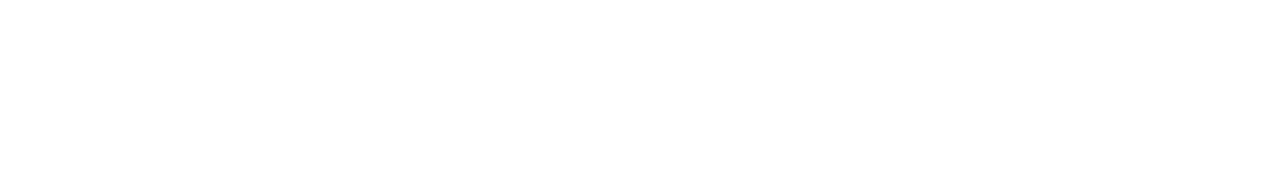
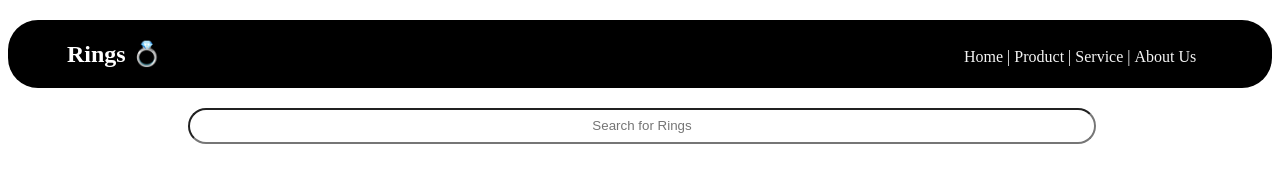
Before and after one commit to Thanosda/Productspg, a plain HTML site: page index.html in a window 1280 px wide. Drawn offline with Linux system fonts and the light colour scheme.

Commit message:
new project

```diff
--- a/index.html
+++ b/index.html
@@ -5,8 +5,34 @@
     <meta name="viewport" content="width=device-width, initial-scale=1.0">
     <title>Product page</title>
    <link rel="icon" href="/img/icons8-perfume-96.png">
+   <link rel="stylesheet" href="/style.css">
 </head>
 <body>
+    <div class="header ">
+        <nav>
+            <h1>Rings 💍</h1>
+            <ul>
+                <li>Home |</li>
+                <li>Product |</li>
+                <li>Service |</li>
+                <li>About Us</li>
+            </ul>
+        </nav>
+
+    </div>
+
+    <div clsas="search">
+        <input type="text" placeholder="Search for Rings">
+
+    </div>
+
+    </div>
+
+
+
+
+
+
 
 </body>
 </html>
--- /dev/null
+++ b/style.css
@@ -0,0 +1,42 @@
+nav{
+    background-color: black;
+    color :white;
+    display:block;
+    border-radius: 30px;
+    margin-top: 20px;
+
+}
+
+h1{
+  margin-left: 59px;
+  display: inline-block;
+  margin-right:60%;
+}
+
+
+ul{
+
+ display: inline-block;
+}
+
+ li{
+color:whitesmoke;
+display: inline;
+
+ }
+ li:hover{
+    color:grey;
+    cursor:move;
+ }
+
+
+
+ input{
+height: 30px;
+width: 900px;
+border-radius: 20px;
+text-align: center;
+margin-left:180px;
+margin-top: 20px;
+
+ }
```
